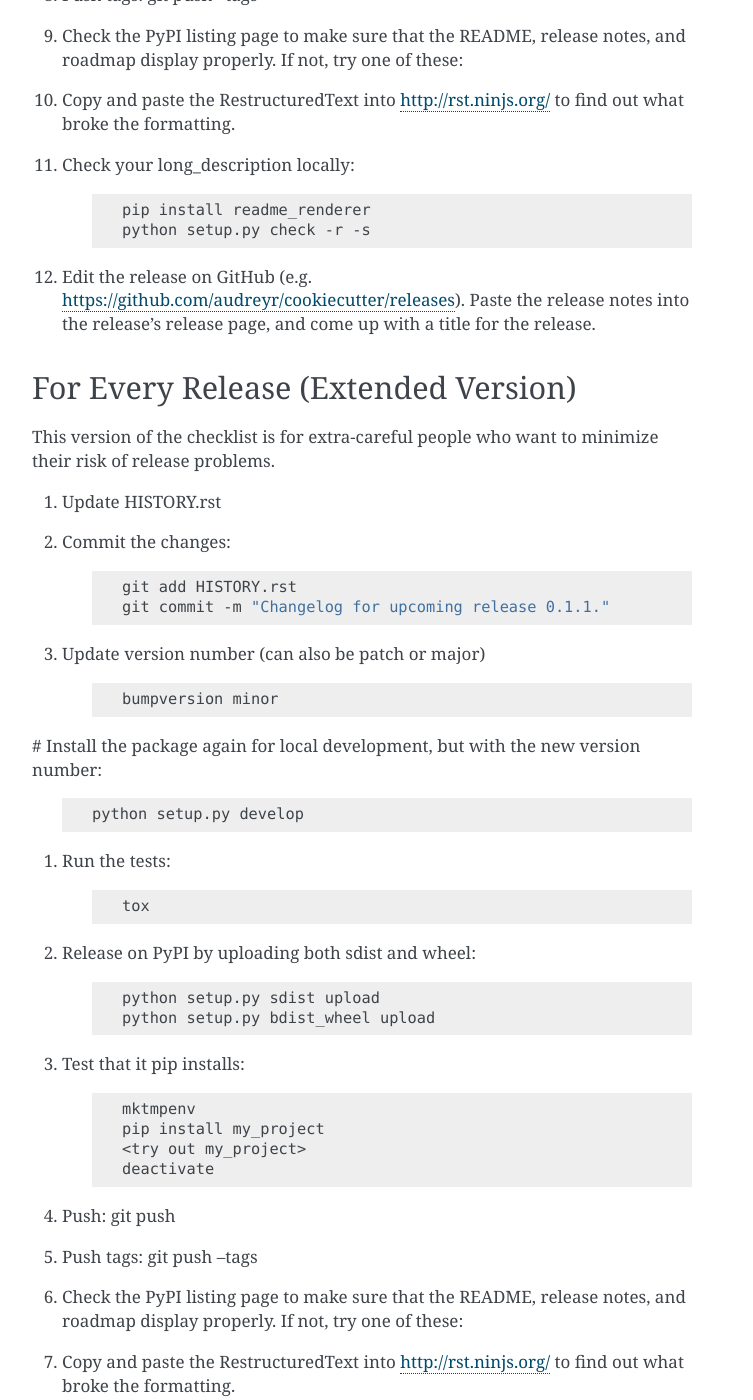
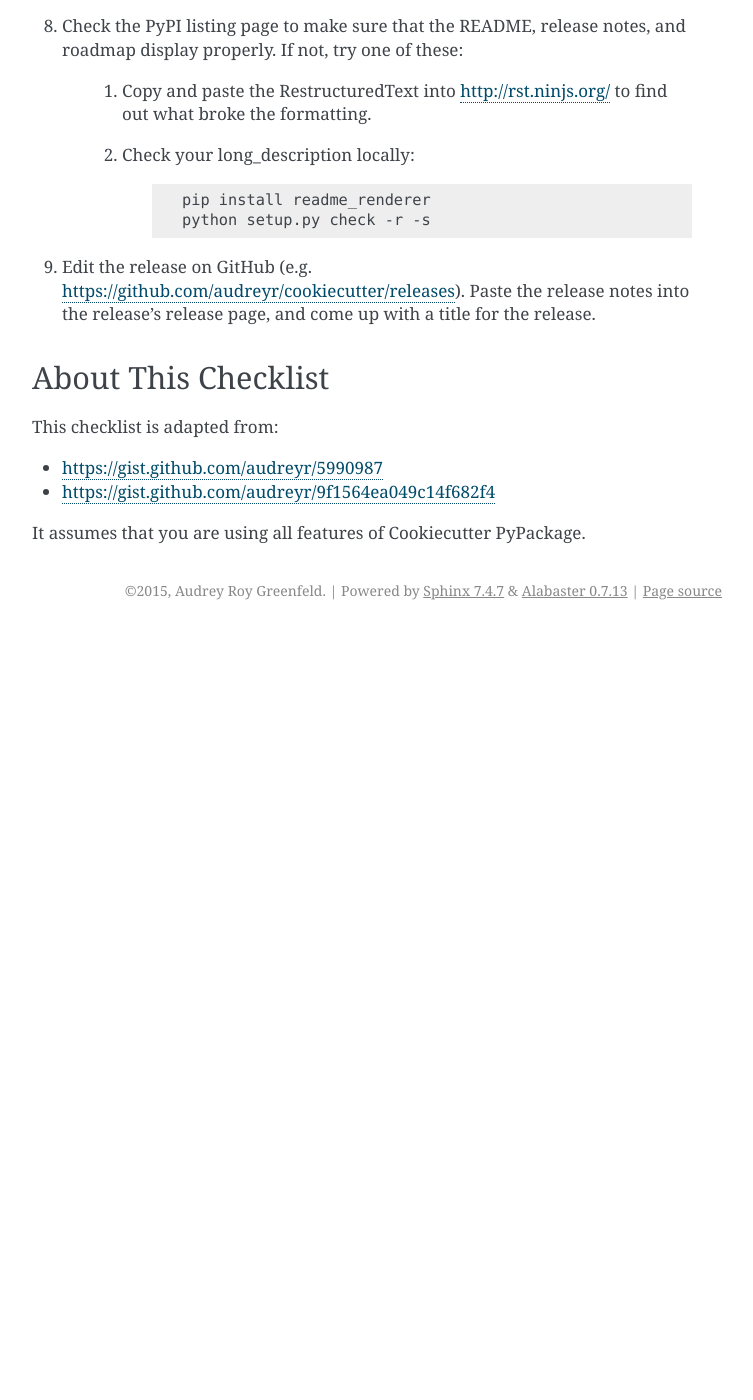
Before and after one commit to audreyfeldroy/cookiecutter-pypackage, a Sphinx documentation site: the page built from docs/pypi_release_checklist.rst, in a window 1280 px wide and 1400 px high, scrolled down 986 px. Shown: the whole window, without its empty margins (388-1141 px from the left). Built offline with Sphinx 7.4.7, drawn with Linux system fonts in a browser that asks for light colours; after the commit the page ends 1616 px from its top, so only the background shows below that; some of the changed text lies outside the part shown.

Commit message:
Simplify checklist

```diff
--- a/docs/pypi_release_checklist.rst
+++ b/docs/pypi_release_checklist.rst
@@ -42,91 +42,37 @@ For Every Release
 
         tox
 
-#. Release on PyPI by uploading both sdist and wheel:
+#. Push the commit:
 
     .. code-block:: bash
 
-        python setup.py sdist upload
-        python setup.py bdist_wheel upload
+        git push
 
-#. Push: git push
+#. Push the tags, creating the new release on both GitHub and PyPI:
 
-#. Push tags: git push --tags
+    .. code-block:: bash
+
+        git push --tags
 
 #. Check the PyPI listing page to make sure that the README, release notes, and roadmap display properly. If not, try one of these:
 
-#. Copy and paste the RestructuredText into http://rst.ninjs.org/ to find out what broke the formatting.
+    #. Copy and paste the RestructuredText into http://rst.ninjs.org/ to find out what broke the formatting.
 
-#. Check your long_description locally:
+    #. Check your long_description locally:
 
-    .. code-block:: bash
+        .. code-block:: bash
 
-        pip install readme_renderer
-        python setup.py check -r -s
+            pip install readme_renderer
+            python setup.py check -r -s
 
 #. Edit the release on GitHub (e.g. https://github.com/audreyr/cookiecutter/releases). Paste the release notes into the release's release page, and come up with a title for the release.
 
-For Every Release (Extended Version)
--------------------------------------
+About This Checklist
+--------------------
 
-This version of the checklist is for extra-careful people who want to minimize their risk of release problems.
+This checklist is adapted from:
 
-#. Update HISTORY.rst
+* https://gist.github.com/audreyr/5990987
+* https://gist.github.com/audreyr/9f1564ea049c14f682f4
 
-#. Commit the changes:
-
-    .. code-block:: bash
-
-        git add HISTORY.rst
-        git commit -m "Changelog for upcoming release 0.1.1."
-
-#. Update version number (can also be patch or major)
-
-    .. code-block:: bash
-
-        bumpversion minor
-
-# Install the package again for local development, but with the new version number:
-
-    .. code-block:: bash
-
-        python setup.py develop
-
-#. Run the tests:
-
-    .. code-block:: bash
-
-        tox
-
-#. Release on PyPI by uploading both sdist and wheel:
-
-    .. code-block:: bash
-
-        python setup.py sdist upload
-        python setup.py bdist_wheel upload
-
-#. Test that it pip installs:
-
-    .. code-block:: bash
-
-        mktmpenv
-        pip install my_project
-        <try out my_project>
-        deactivate
-
-#. Push: git push
-
-#. Push tags: git push --tags
-
-#. Check the PyPI listing page to make sure that the README, release notes, and roadmap display properly. If not, try one of these:
-
-#. Copy and paste the RestructuredText into http://rst.ninjs.org/ to find out what broke the formatting.
-
-#. Check your long_description locally:
-
-    .. code-block:: bash
-
-        pip install readme_renderer
-        python setup.py check -r -s
-
-#. Edit the release on GitHub (e.g. https://github.com/audreyr/cookiecutter/releases). Paste the release notes into the release's release page, and come up with a title for the release.
+It assumes that you are using all features of Cookiecutter PyPackage.
```
